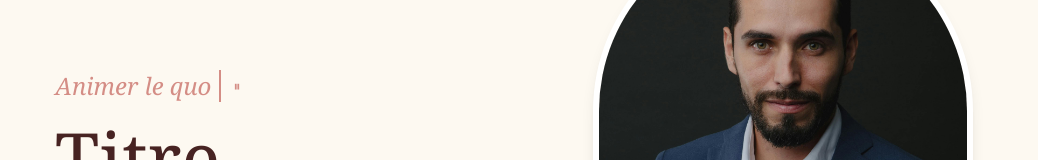
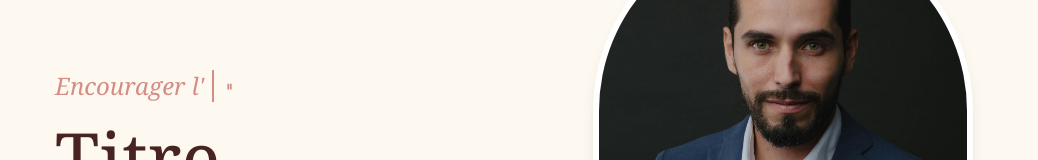
Before and after one commit to ykanael/portfolio, a Next.js app: page / in a window 1280 px wide. Shown: the part 287-447 px from the top of the page, without its empty margins (113-1151 px from the left). Built offline with nearby package versions, Linux system fonts and the light colour scheme.

Commit message:
Update page.tsx

```diff
--- a/app/page.tsx
+++ b/app/page.tsx
@@ -5,7 +5,7 @@ import Link from "next/link";
 import { useEffect, useState } from "react";
 
 export default function Home() {
-  const phrases = ["Créer du lien social", "Animer le quotidien", "Accompagner l'humain"];
+  const phrases = ["Créer du lien social", "Encourager l'autonomie", "Accompagner l'humain"];
 
   const [currentPhraseIdx, setCurrentPhraseIdx] = useState(0);
   const [currentText, setCurrentText] = useState("");
```
